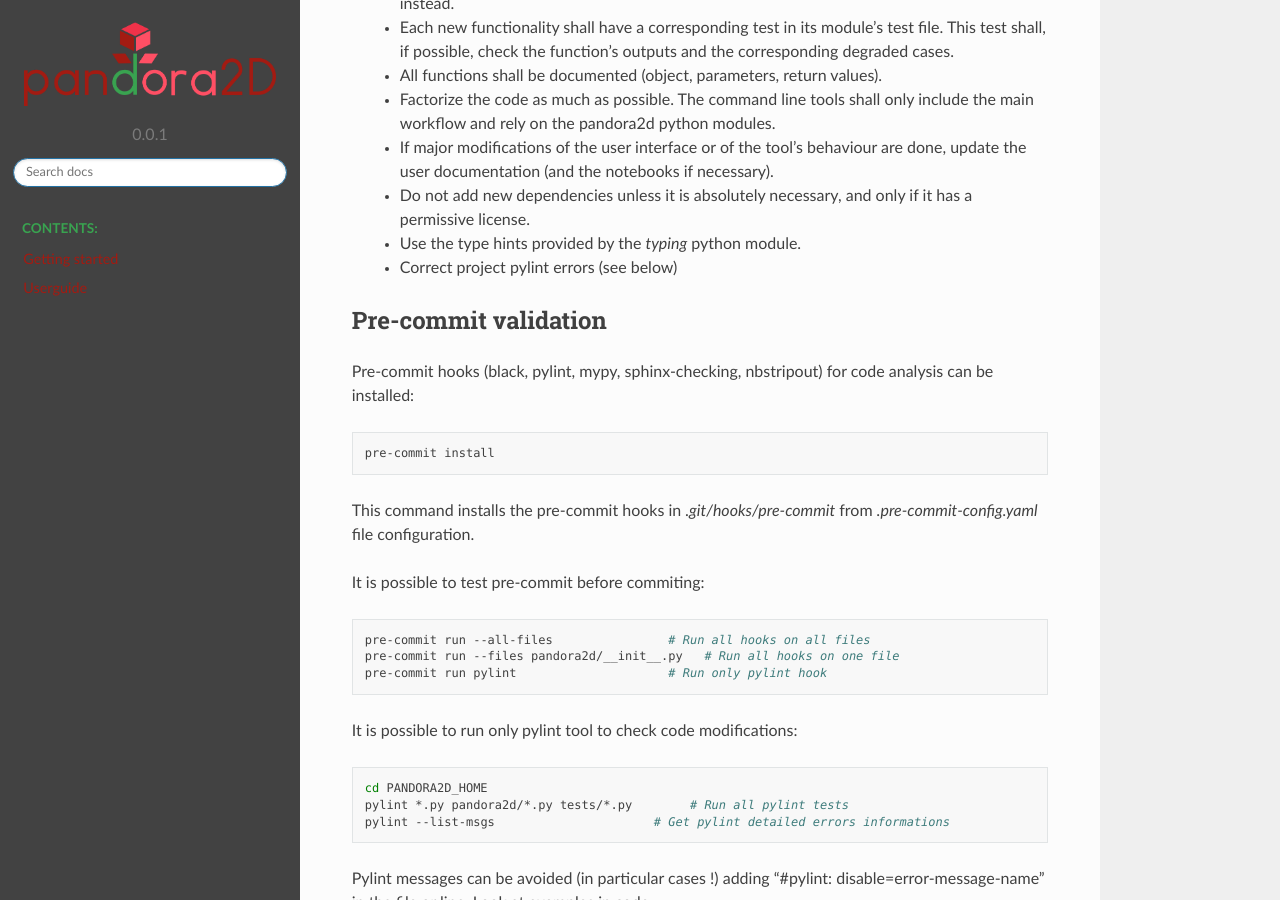
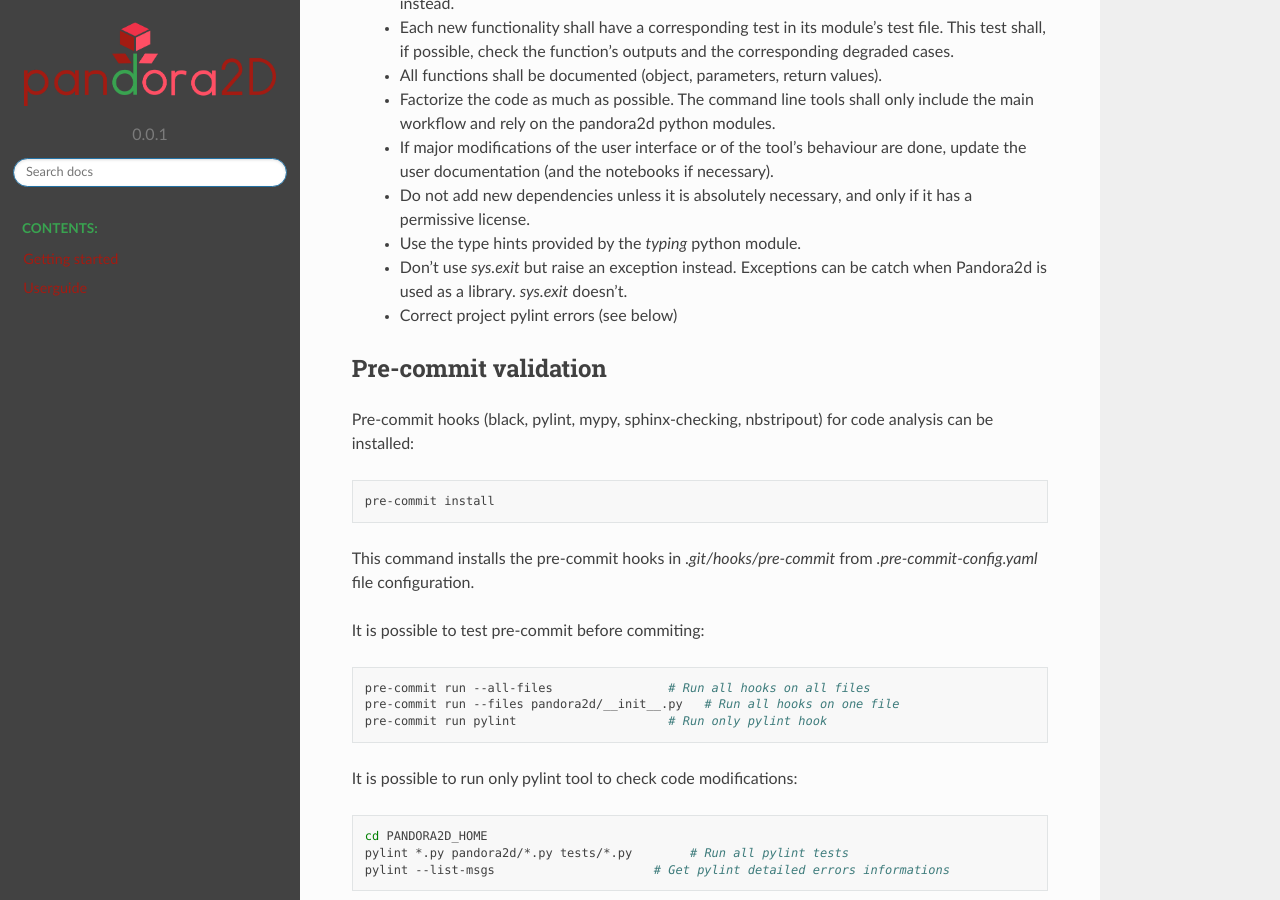
Before and after one commit to CNES/Pandora2D, a Sphinx documentation site: the page built from docs/source/developer_guide/before_coding.rst, in a window 1280 px wide and 900 px high, scrolled down 1813 px. Built offline with Sphinx 7.4.7 and the Read the Docs theme 2.0.0, drawn with Linux system fonts in a browser that asks for light colours; formulas are drawn with MathJax 3; pages that are not in the unit, such as notebooks, are missing from menus.

Commit message:
doc: udpate user guide about sys.exit
Refs: #59

```diff
--- a/docs/source/developer_guide/before_coding.rst
+++ b/docs/source/developer_guide/before_coding.rst
@@ -71,6 +71,7 @@ Here are some rules to apply when developing a new functionality:
  - If major modifications of the user interface or of the tool's behaviour are done, update the user documentation (and the notebooks if necessary).
  - Do not add new dependencies unless it is absolutely necessary, and only if it has a permissive license.
  - Use the type hints provided by the *typing* python module.
+ - Don’t use `sys.exit` but raise an exception instead. Exceptions can be catch when Pandora2d is used as a library. `sys.exit` doesn't.
  - Correct project pylint errors (see below)
 
 
```
